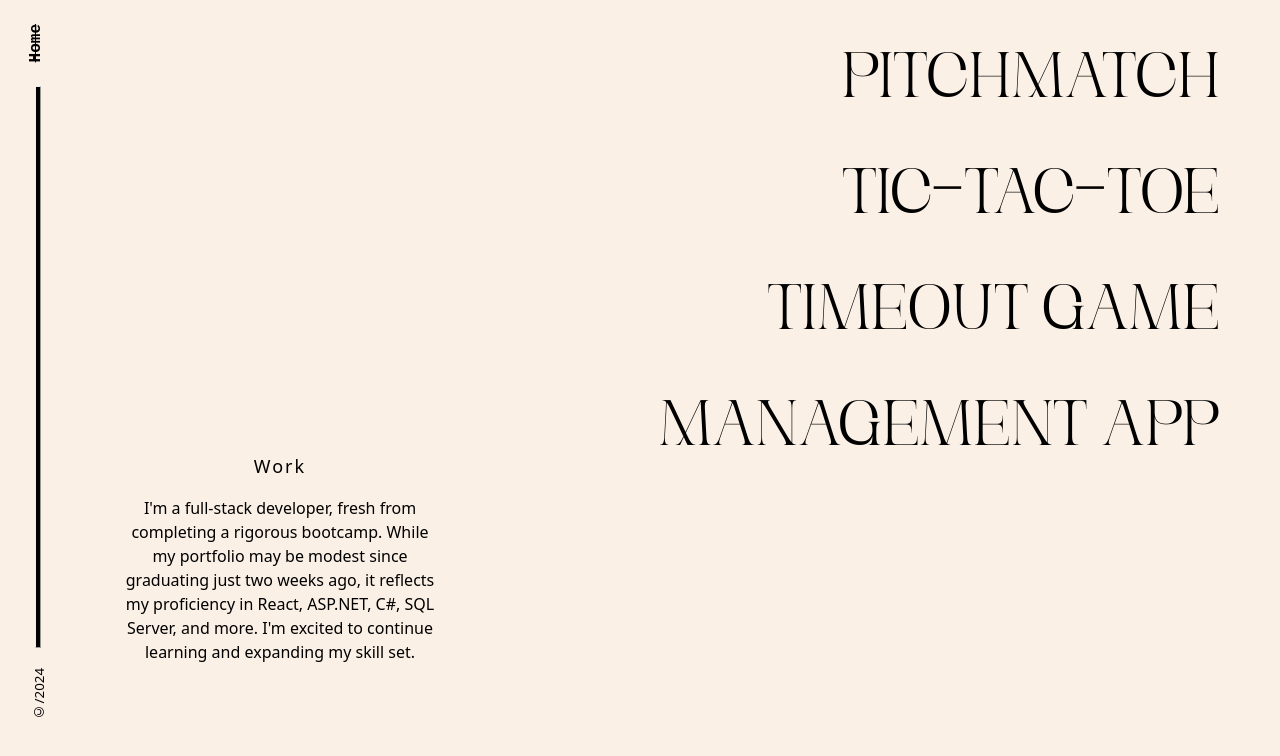
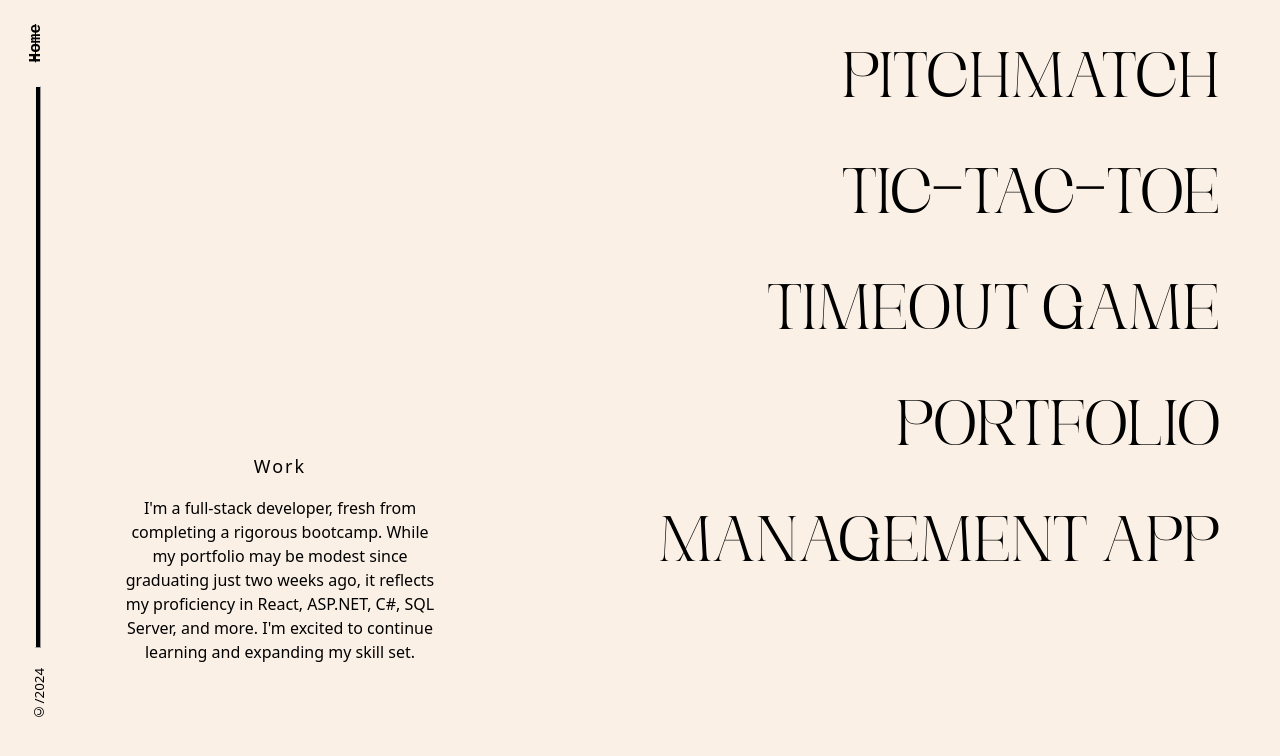
Before and after one commit to AgustinaScapusio/AgustinaPortfolio, a React (Vite) app: page /work in a window 1280 px wide. Shown: the top 756 px of the page. Built offline with nearby package versions, Linux system fonts and the light colour scheme.

Commit message:
Update Work page with new portfolio link

```diff
--- a/src/pages/Work.tsx
+++ b/src/pages/Work.tsx
@@ -24,7 +24,9 @@ export default function Work() {
                 <Button text='PitchMatch' onClick={() => window.open('https://github.com/Renatuscape/PitchMatchFrontEnd', '_blank')} />
                 <Button text='Tic-tac-toe' onClick={() => window.open('https://tic-tac-toe-tau-tawny.vercel.app/', '_blank')} />
                 <Button text='TimeOut Game' onClick={() => window.open('https://time-out-game.vercel.app/', '_blank')} />
+                <Button text='Portfolio' onClick={() => window.open('https://github.com/AgustinaScapusio/AgustinaPortfolio', '_blank')} />
                 <Button text='Management App' onClick={() => window.open('https://management-project-six.vercel.app/', '_blank')} />
+
             </div>
         </div>
     );
```
